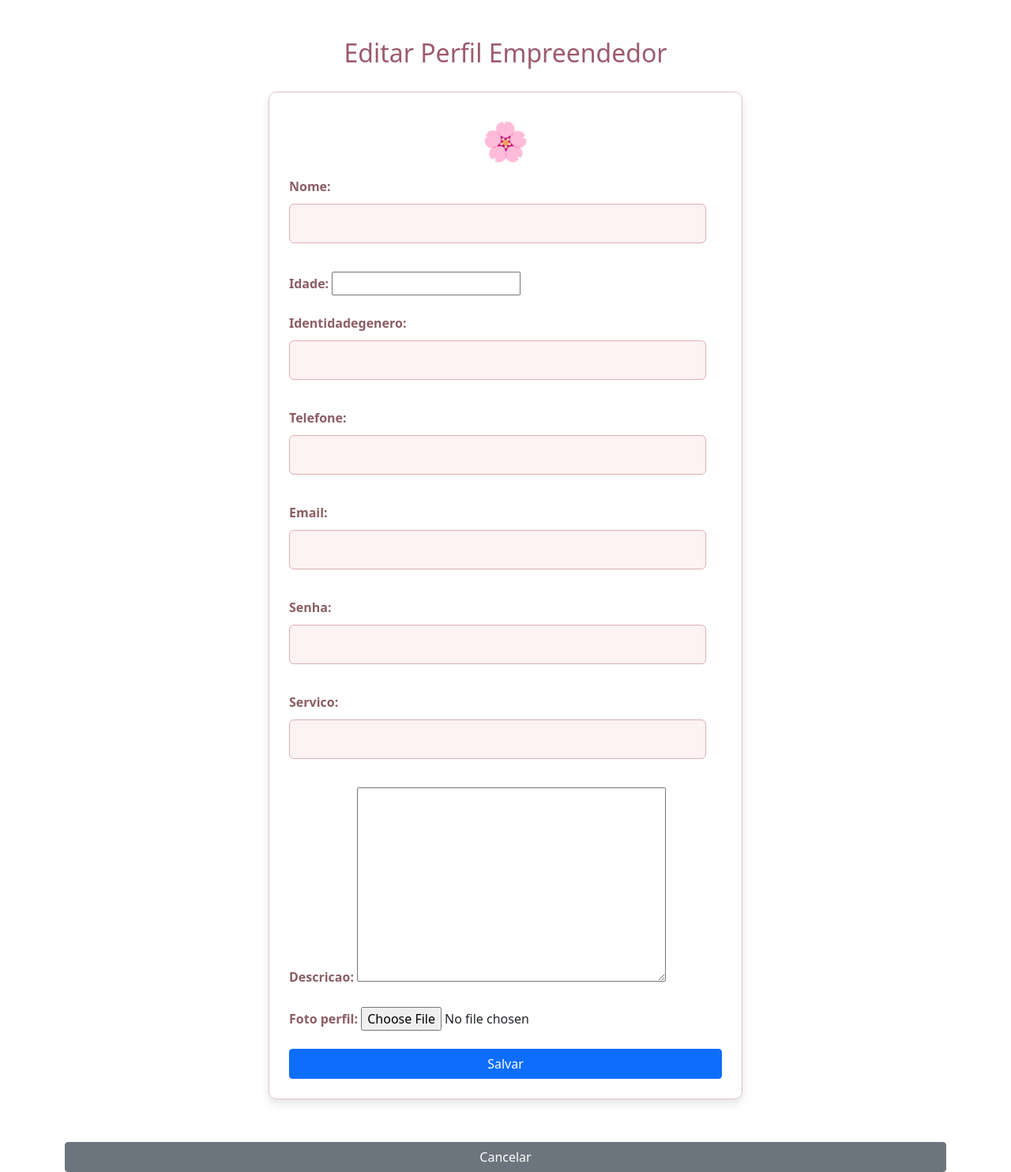
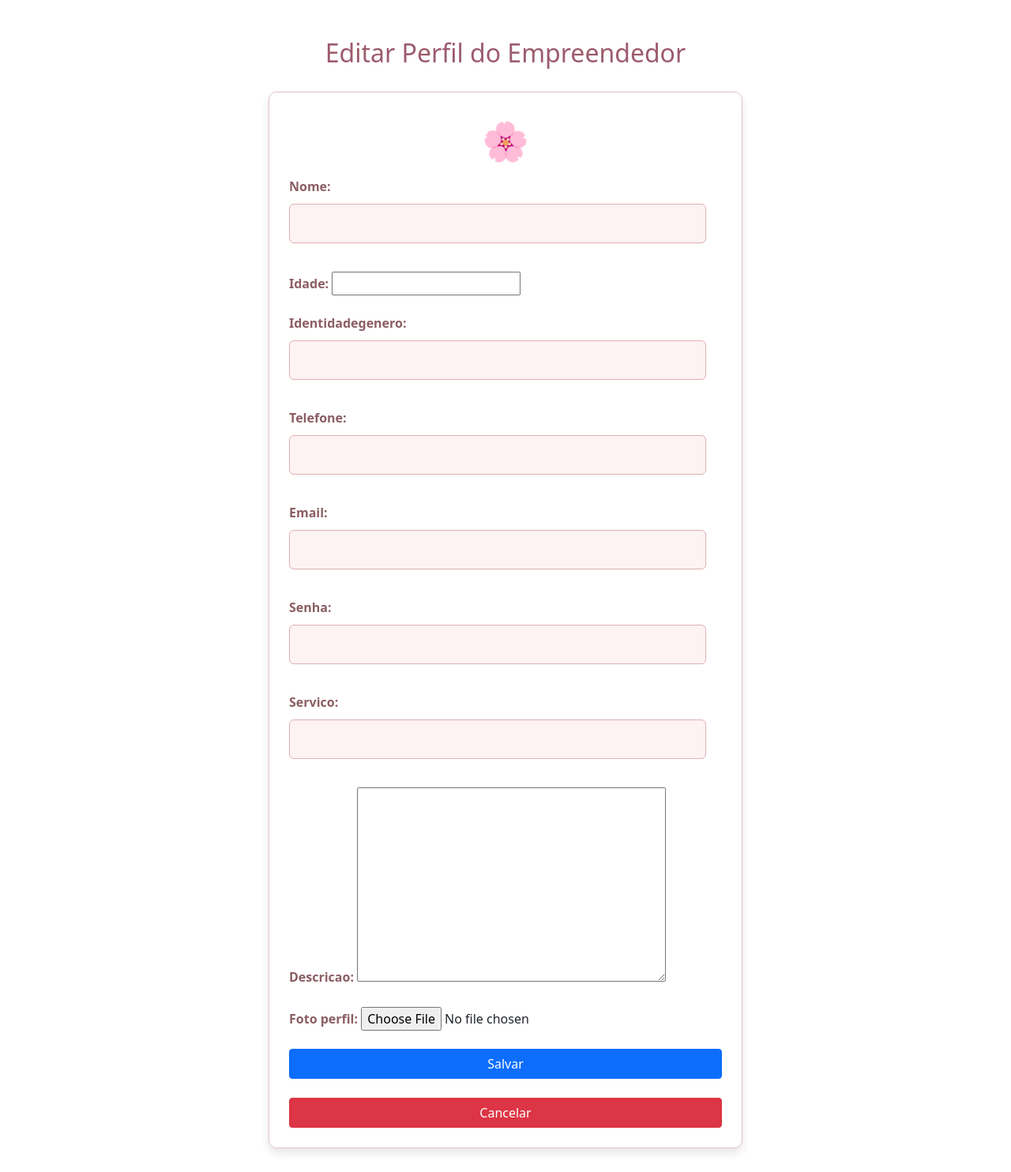
Before and after one commit to Joaquim-Renato/transNoTrampo, a Django app: template empreendedores/templates/editar.html in a window 1280 px wide. Shown: the whole page at 79% size. Run offline with Django 3.2, Linux system fonts and the light colour scheme; the template is opened without the code that fills it: values that come from a table or form of the project are taken from there, others are empty.

Commit message:
edit estiliza

```diff
--- a/empreendedores/templates/editar.html
+++ b/empreendedores/templates/editar.html
@@ -4,7 +4,7 @@
 <head>
     <meta charset="UTF-8">
     <meta name="viewport" content="width=device-width, initial-scale=1.0">
-    <title>Editar Perfil Empreendedor</title>
+    <title>Editar Perfil do Empreendedor</title>
     {% load static %}
     <link rel="stylesheet" href="{% static 'styles.css'%}">
     <link
@@ -22,15 +22,17 @@
 
 <body>
     <div class="container mt-5">
-        <h2>Editar Perfil Empreendedor</h2>
+        <h2>Editar Perfil do Empreendedor</h2>
 
         <form method="POST" enctype="multipart/form-data">
             {% csrf_token %}
             {{ form.as_p }} <!-- Exibe o formulário -->
             <button type="submit" class="btn btn-primary">Salvar</button>
+            <br><br>
+            <a href="{% url 'perfil_empreendedor' empreendedor.id %}" class="btn btn-danger">Cancelar</a>
         </form>
-        <br>
-        <a href="{% url 'perfil_empreendedor' empreendedor.id %}" class="btn btn-secondary">Cancelar</a>
+
+
 
 </body>
 
```
